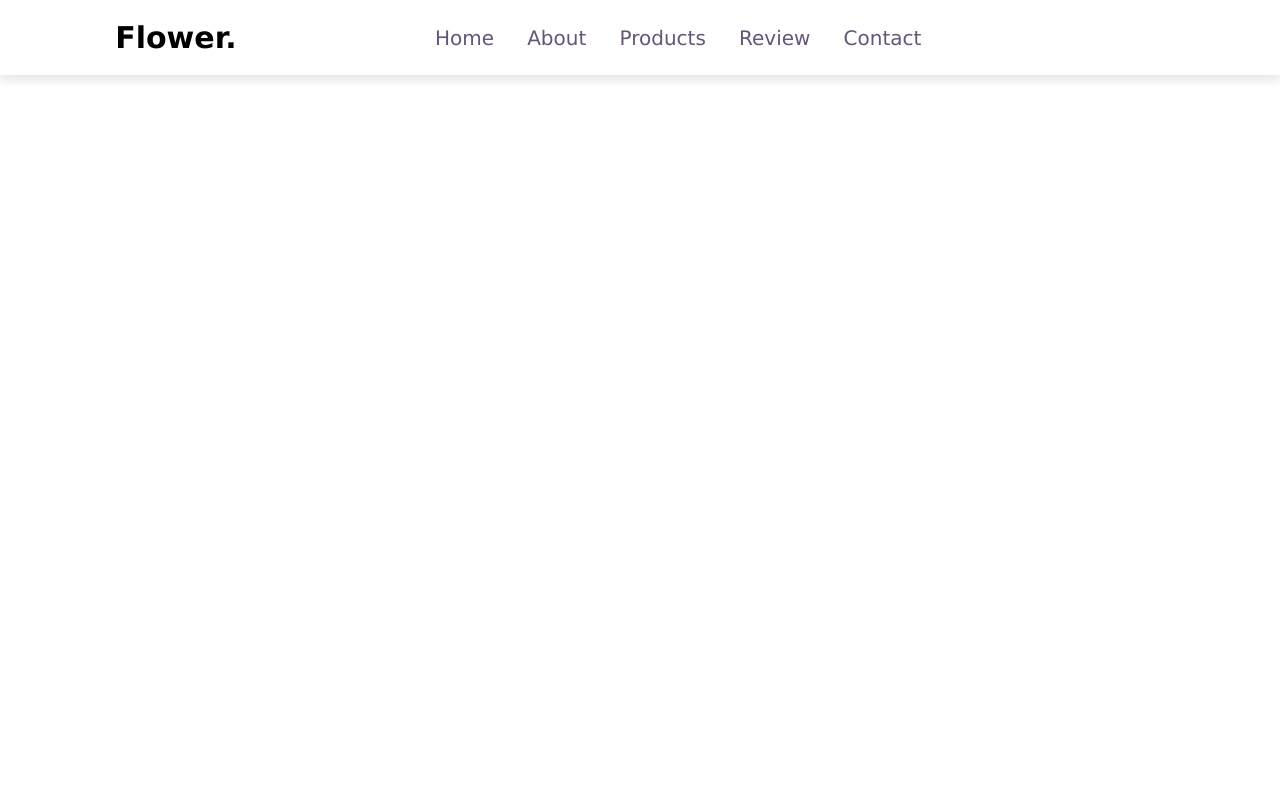
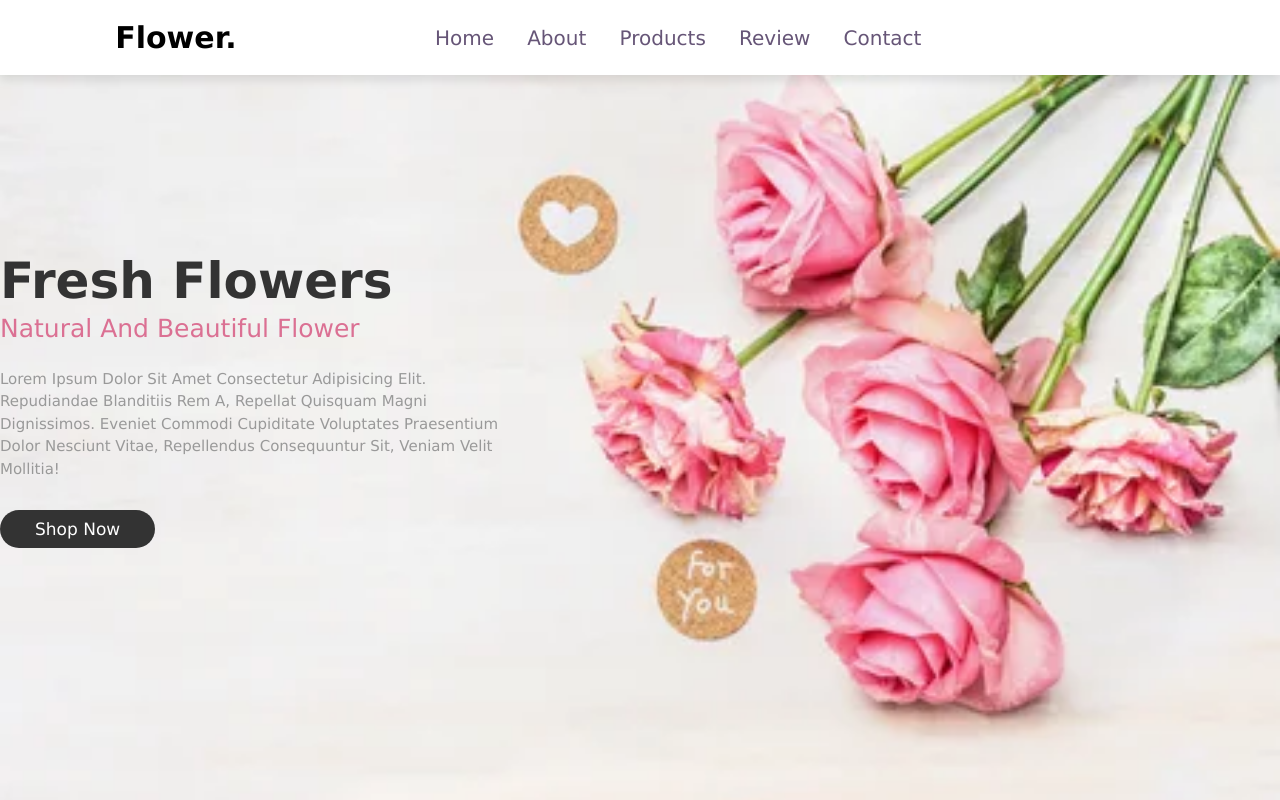
Before and after one commit to ruthasoll/Flower-shop-website, a plain HTML site: page index.html in a window 1280 px wide. Drawn offline with Linux system fonts and the light colour scheme.

Commit message:
some section of the home page is added and styles

```diff
--- a/index.html
+++ b/index.html
@@ -26,5 +26,17 @@
 
         </div>
     </header>
+    <section class="home" id="home">
+        <div class="content">
+            <h3>fresh flowers</h3>
+            <span>natural and beautiful flower</span>
+            <p>Lorem ipsum dolor sit amet consectetur adipisicing elit.
+                Repudiandae blanditiis rem a, repellat quisquam magni
+                dignissimos. Eveniet commodi cupiditate voluptates
+                praesentium dolor nesciunt vitae, repellendus consequuntur
+                sit, veniam velit mollitia!</p>
+            <a href="" class="btn">Shop Now</a>
+        </div>
+    </section>
 </body>
 </html>
--- a/style.css
+++ b/style.css
@@ -74,6 +74,9 @@ header .fa-bars{
     header{
         padding: 2rem;
     }
+    section{
+        padding: 2rem;
+    }
 }
 @media(max-width:768px){
     header .fa-bars{
@@ -105,3 +108,50 @@ header .fa-bars{
         font-size: 50%;
     }
 }
+.home{
+    display: flex;
+    align-items: center;
+    min-height: 100vh;
+    background: url(./images/pink.webp) no-repeat;
+    background-size: cover;
+    background-position: center;
+
+}
+.home .content{
+    max-width: 50rem;
+    /* padding-left: 2rem; */
+
+}
+.home .content h3{
+    font-size: 5rem;
+    color: #333;
+
+}
+.home .content span{
+    font-size: 2.5rem;
+    color:palevioletred;
+    padding: 1rem 0;
+    line-height: 1.5;
+
+}
+.home .content p{
+    font-size: 1.5rem;
+    color:#999;
+    padding: 2rem 0;
+    line-height: 1.5;
+
+}
+.btn{
+    display: inline-block;
+    margin-top: 1rem;
+    border-radius: 5rem;
+    background: #333;
+    color: #fff;
+    padding: .9rem 3.5rem;
+    cursor: pointer;
+    font-size: 1.7rem;
+
+}
+.btn:hover{
+    background-color: palevioletred;
+}
```
Also changed, not shown: images/pink.webp (added).
